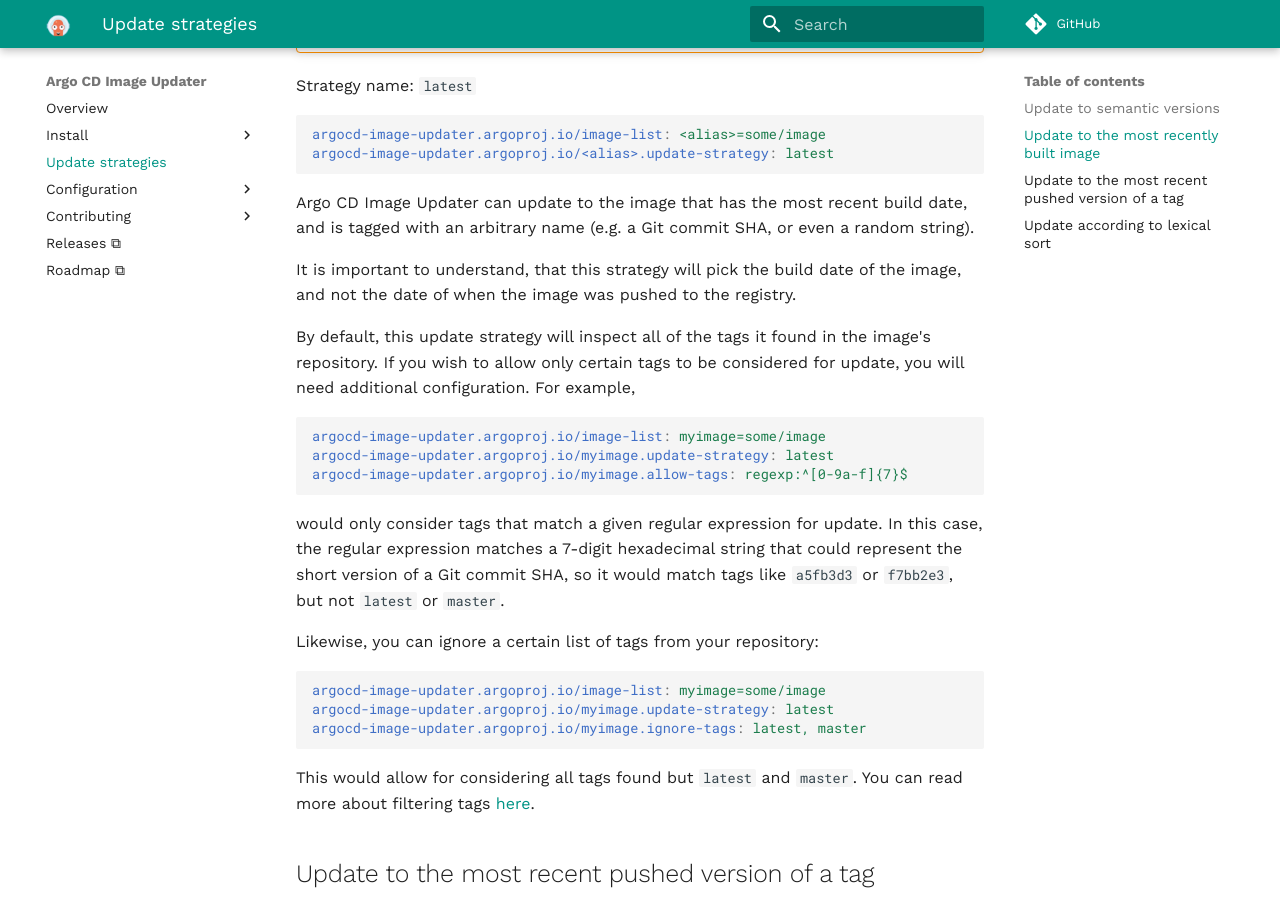
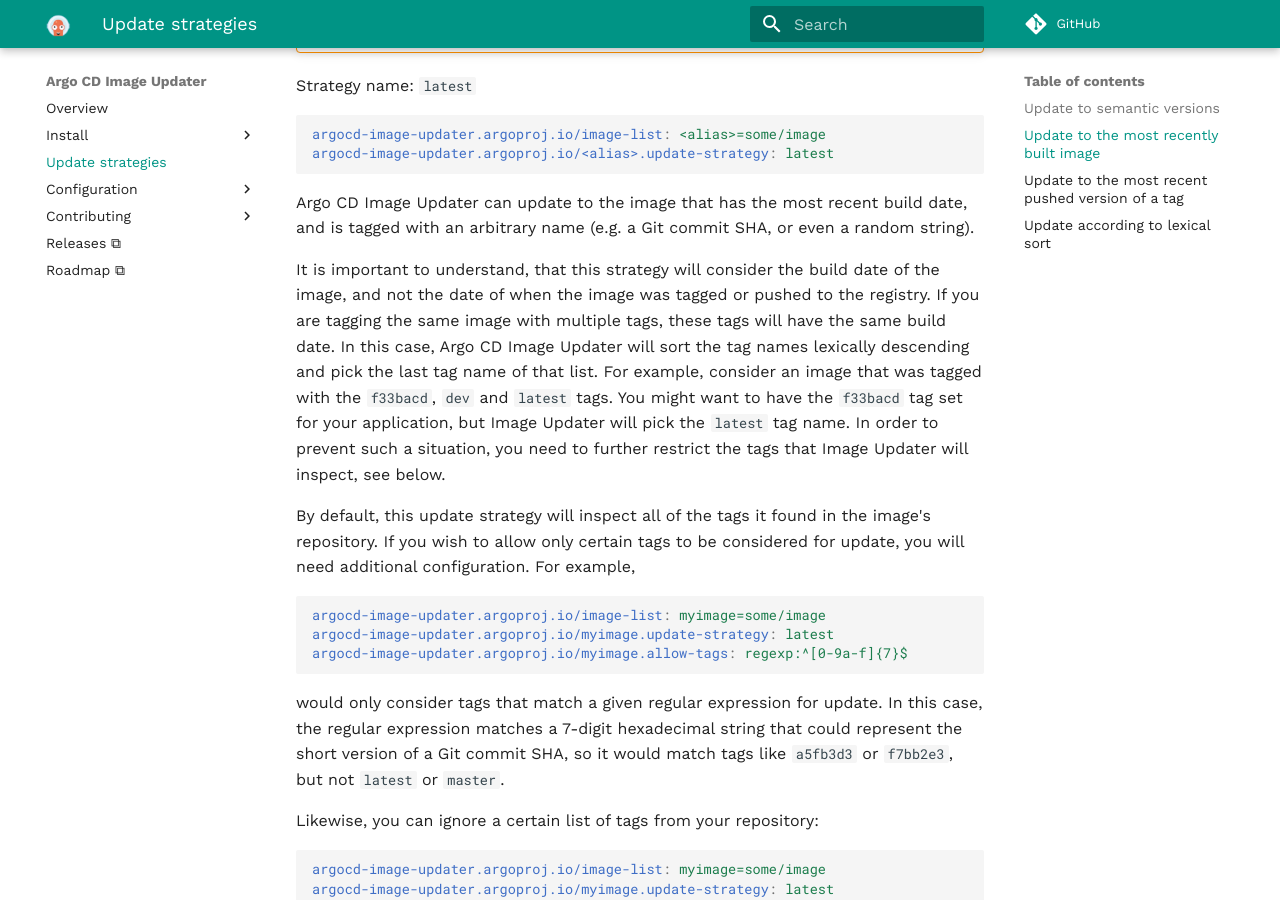
Before and after one commit to argoproj-labs/argocd-image-updater, an MkDocs documentation site: the page built from docs/install/strategies.md, in a window 1280 px wide and 900 px high, scrolled down 1937 px. Built offline with MkDocs 1.6.1 and Material for MkDocs 9.7.7, drawn with Linux system fonts in a browser that asks for light colours; comment, search, counter and statistics services are not loaded.

Commit message:
docs: Some updates to strategy docs
Signed-off-by: jannfis <jann@mistrust.net>

```diff
--- a/docs/install/strategies.md
+++ b/docs/install/strategies.md
@@ -100,8 +100,16 @@ Argo CD Image Updater can update to the image that has the most recent build
 date, and is tagged with an arbitrary name (e.g. a Git commit SHA, or even a
 random string).
 
-It is important to understand, that this strategy will pick the build date of
-the image, and not the date of when the image was pushed to the registry.
+It is important to understand, that this strategy will consider the build date
+of the image, and not the date of when the image was tagged or pushed to the
+registry. If you are tagging the same image with multiple tags, these tags
+will have the same build date. In this case, Argo CD Image Updater will sort
+the tag names lexically descending and pick the last tag name of that list.
+For example, consider an image that was tagged with the `f33bacd`, `dev`
+and `latest` tags. You might want to have the `f33bacd` tag set for your
+application, but Image Updater will pick the `latest` tag name. In order to
+prevent such a situation, you need to further restrict the tags that Image
+Updater will inspect, see below.
 
 By default, this update strategy will inspect all of the tags it found in the
 image's repository. If you wish to allow only certain tags to be considered
```
